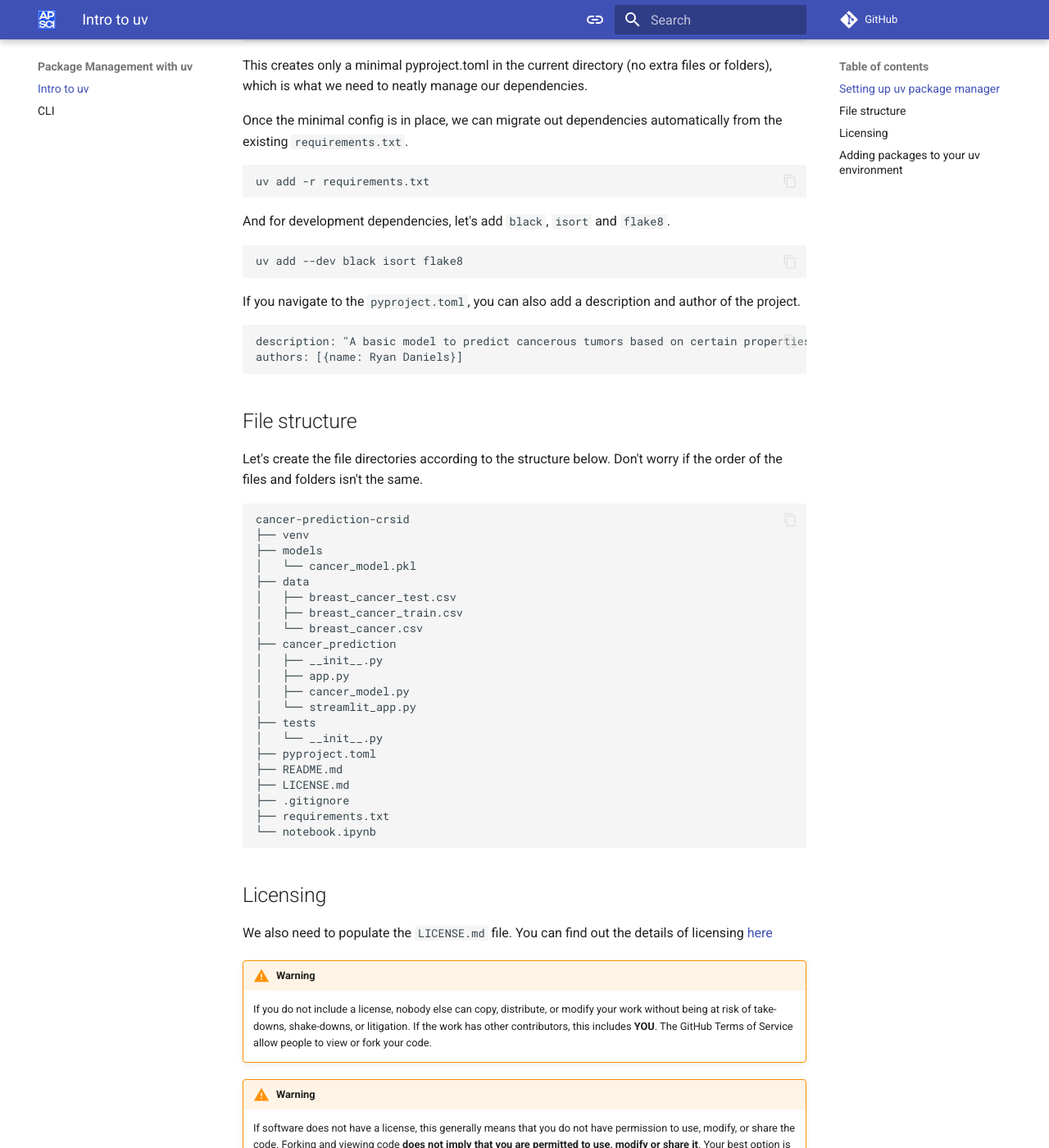
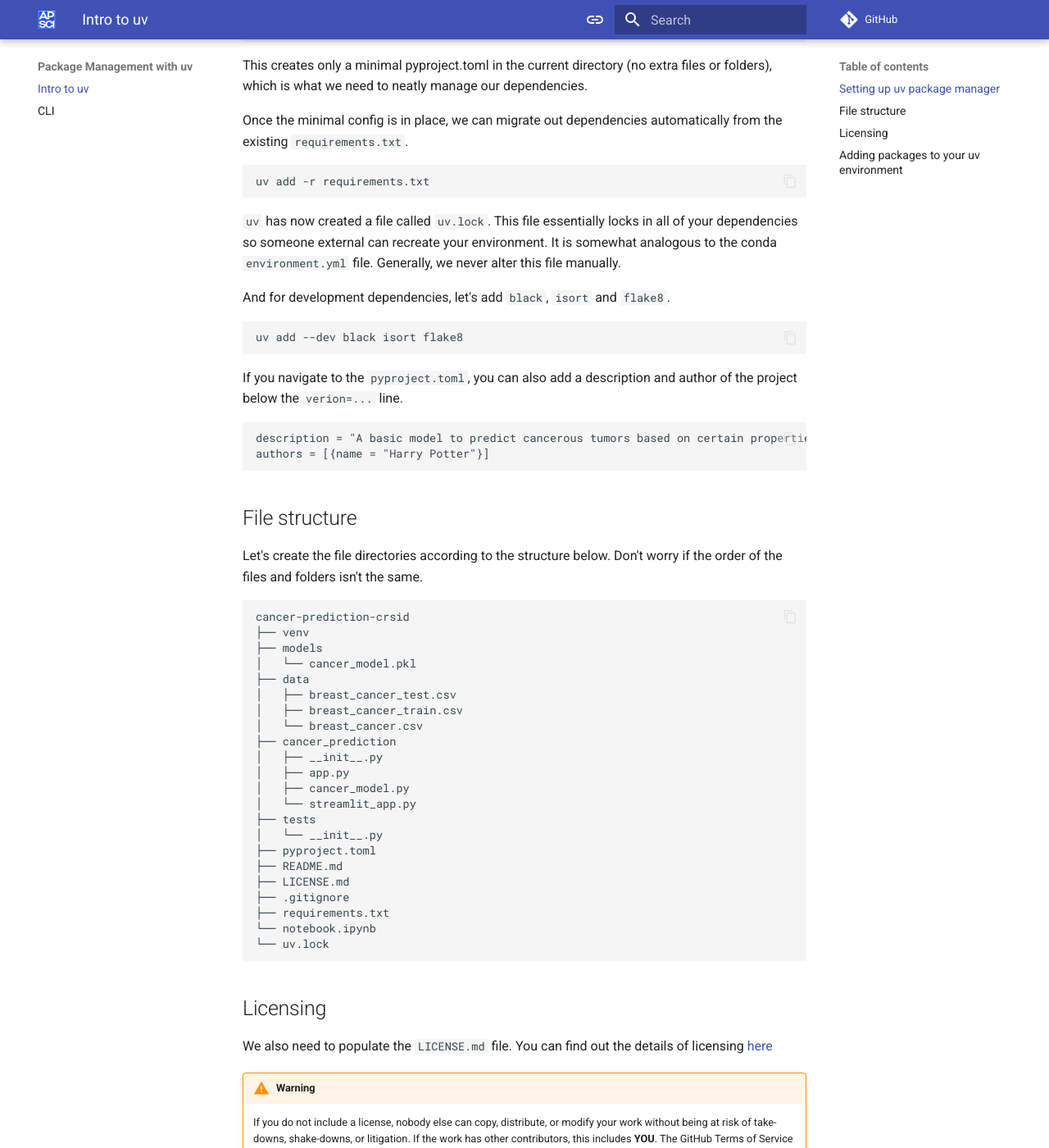
Before and after one commit to acceleratescience/packaging-publishing, an MkDocs documentation site: the page built from docs/UV/3_uv.md, in a window 1280 px wide and 1400 px high, scrolled down 639 px. Shown: the whole window at 82% size. Built offline with MkDocs 1.6.1 and Material for MkDocs 9.7.7, drawn with Linux system fonts in a browser that asks for light colours; comment, search, counter and statistics services are not loaded; some of the changed text lies outside the part shown.

````diff
--- a/docs/UV/3_uv.md
+++ b/docs/UV/3_uv.md
@@ -21,14 +21,16 @@ Once the minimal config is in place, we can migrate out dependencies automatical
 ```bash
 uv add -r requirements.txt
 ```
+`uv` has now created a file called `uv.lock`. This file essentially locks in all of your dependencies so someone external can recreate your environment. It is somewhat analogous to the conda `environment.yml` file. Generally, we never alter this file manually.
+
 And for development dependencies, let's add `black`, `isort` and `flake8`.
 ```bash
 uv add --dev black isort flake8
 ```
-If you navigate to the `pyproject.toml`, you can also add a description and author of the project.
+If you navigate to the `pyproject.toml`, you can also add a description and author of the project below the `verion=...` line.
 ```
-description: "A basic model to predict cancerous tumors based on certain properties."
-authors: [{name: Ryan Daniels}]
+description = "A basic model to predict cancerous tumors based on certain properties."
+authors = [{name = "Harry Potter"}]
 ```
 ## File structure <a id="poetry-files"></a>
 Let's create the file directories according to the structure below. Don't worry if the order of the files and folders isn't the same.
@@ -54,6 +56,7 @@ cancer-prediction-crsid
 ├── .gitignore
 ├── requirements.txt
 └── notebook.ipynb
+└── uv.lock
 ```
 
 ## Licensing <a id="poetry-licensing"></a>
````
Also changed, not shown: other parts of docs/UV/3_uv.md (+1 -1 lines).
